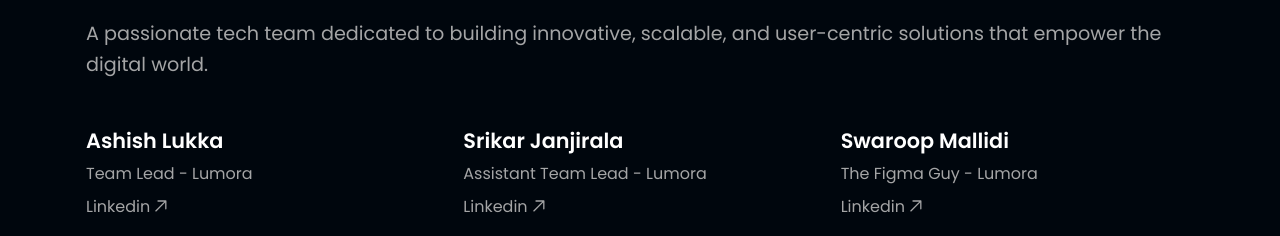
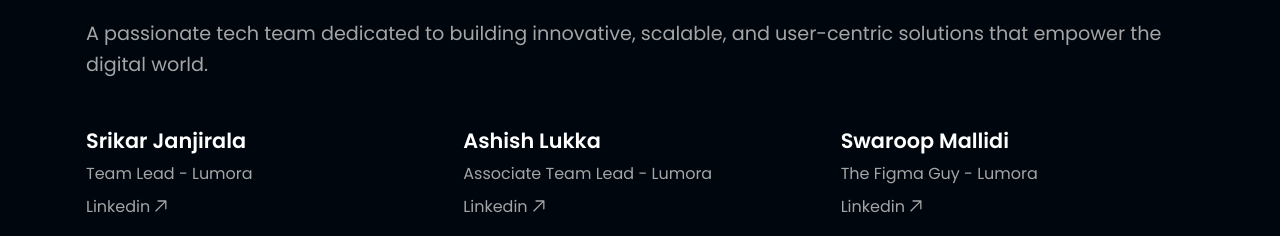
Before and after one commit to ashishlukka1/ashish-portfolio, a React (Vite) app: page /about in a window 1280 px wide. Shown: the part 1800-2036 px from the top of the page. Built offline with nearby package versions, Linux system fonts and the light colour scheme; a web font is replaced by a local one.

Commit message:
about changes

```diff
--- a/src/components/About/About.jsx
+++ b/src/components/About/About.jsx
@@ -207,13 +207,13 @@
   // Friends data
   const friends = [
     {
-      name: "Ashish Lukka",
+      name: "Srikar Janjirala",
       role: "Team Lead - Lumora",
       website: "www.linkedin.com/in/srikar-janjirala/"
     },
     {
-      name: "Srikar Janjirala",
-      role: "Assistant Team Lead - Lumora",
+      name: "Ashish Lukka",
+      role: "Associate Team Lead - Lumora",
       website: "www.linkedin.com/in/srikar-janjirala/"
     },
     {
```
